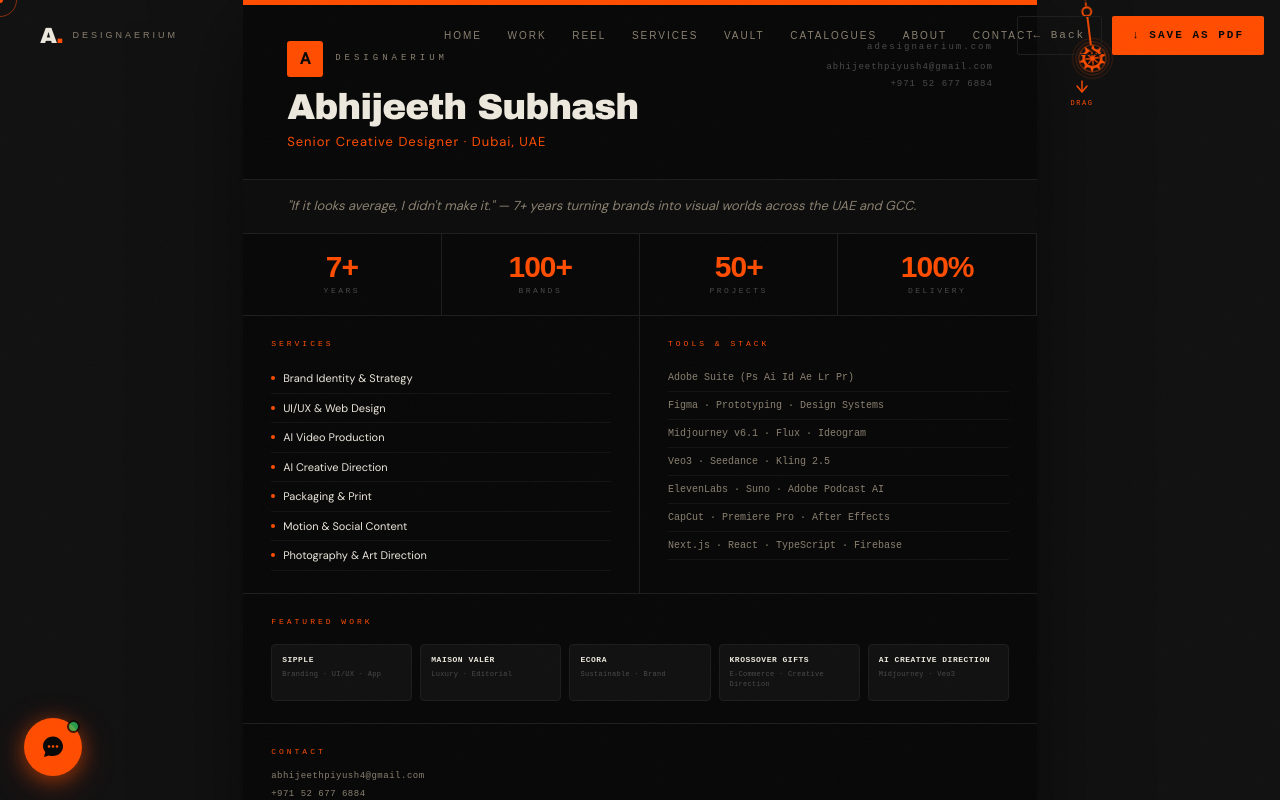
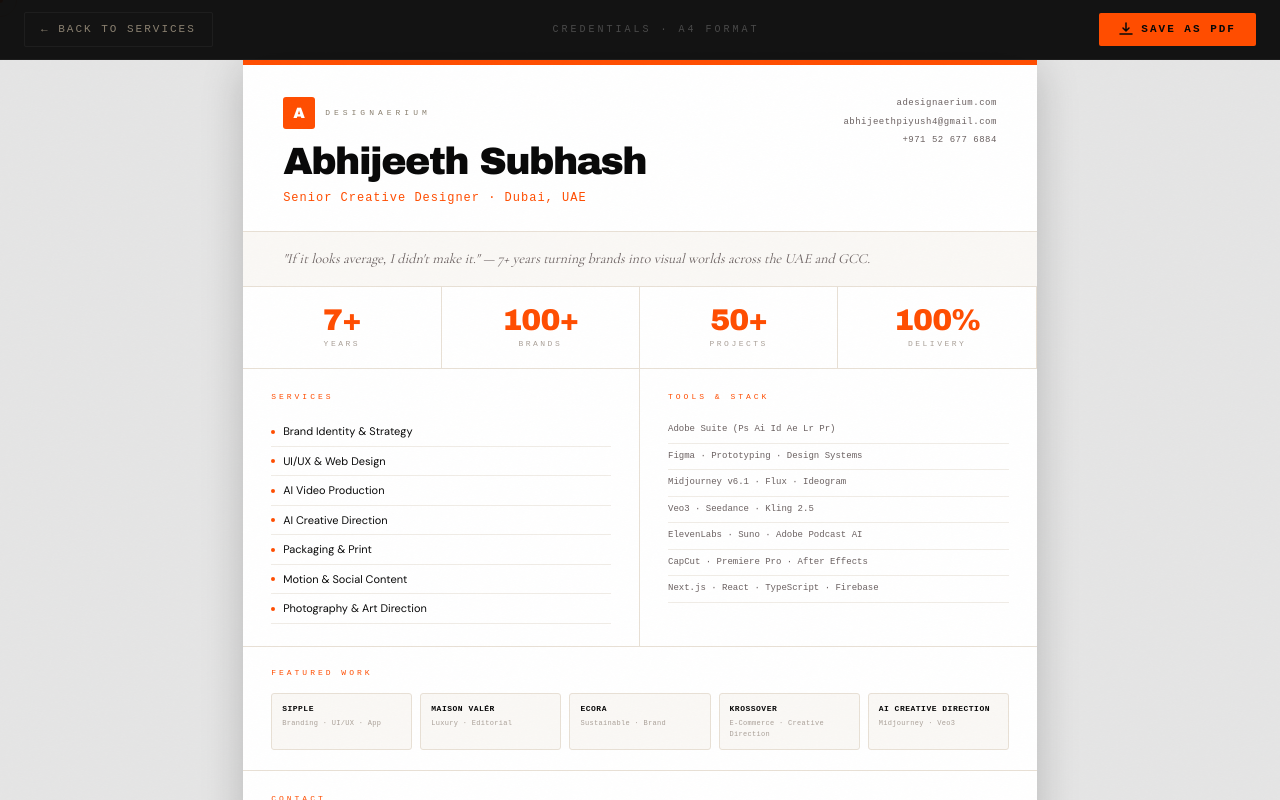
Before and after one commit to Artificer-cloud/adesignaerium, a Next.js app: page /credentials in a window 1280 px wide. Shown: the top 800 px of the page. Built offline with nearby package versions, Linux system fonts and the light colour scheme; a web font is replaced by a local one.

Commit message:
fix: credentials page — clean PDF, back button, hide site chrome

```diff
--- a/src/app/credentials/page.tsx
+++ b/src/app/credentials/page.tsx
@@ -1,154 +1,281 @@
 'use client'
+import { useEffect } from 'react'
+import Link from 'next/link'
 
 export default function CredentialsPage() {
-  const print = () => window.print()
+
+  // Hide navbar, chat, cursor while on this page
+  useEffect(() => {
+    document.body.classList.add('pdf-mode')
+    document.body.style.background = '#e5e5e5'
+    return () => {
+      document.body.classList.remove('pdf-mode')
+      document.body.style.background = ''
+    }
+  }, [])
+
+  const save = () => window.print()
 
   return (
     <>
-      {/* ── Screen: Download button ── */}
-      <div className="screen-only" style={{
-        position:'fixed', top:'16px', right:'16px', zIndex:100,
-        display:'flex', gap:'10px',
+      {/* ── Screen-only toolbar ── */}
+      <div style={{
+        position:'fixed', top:0, left:0, right:0, zIndex:9999,
+        background:'rgba(8,8,8,0.95)', backdropFilter:'blur(12px)',
+        borderBottom:'1px solid #1e1e1e',
+        display:'flex', alignItems:'center', justifyContent:'space-between',
+        padding:'12px 24px',
+      }} className="no-print">
+        <Link href="/services" style={{
+          fontFamily:'monospace', fontSize:'11px', letterSpacing:'2px',
+          color:'#8a8070', textDecoration:'none',
+          display:'flex', alignItems:'center', gap:'8px',
+          border:'1px solid #1e1e1e', padding:'8px 16px', borderRadius:'2px',
+          transition:'all .2s',
         }}>
-        <a href="/services" style={{ fontFamily:'monospace', fontSize:'11px', letterSpacing:'2px', color:'#8a8070', border:'1px solid #1e1e1e', padding:'10px 16px', borderRadius:'2px', textDecoration:'none' }}>
-          ← Back
-        </a>
-        <button onClick={print} style={{
-          fontFamily:'monospace', fontSize:'11px', letterSpacing:'2px', textTransform:'uppercase',
-          background:'#ff4d00', color:'#080808', border:'none', padding:'10px 20px',
-          borderRadius:'2px', cursor:'pointer', fontWeight:700,
+          ← BACK TO SERVICES
+        </Link>
+        <span style={{
+          fontFamily:'monospace', fontSize:'10px', letterSpacing:'3px',
+          color:'#4a4a4a',
+        }}>CREDENTIALS · A4 FORMAT</span>
+        <button onClick={save} style={{
+          fontFamily:'monospace', fontSize:'11px', letterSpacing:'2px',
+          textTransform:'uppercase', background:'#ff4d00', color:'#080808',
+          border:'none', padding:'8px 20px', borderRadius:'2px',
+          cursor:'pointer', fontWeight:700, display:'flex', alignItems:'center', gap:'8px',
         }}>
-          ↓ Save as PDF
+          <svg width="14" height="14" viewBox="0 0 14 14" fill="none">
+            <path d="M7 1v8M7 9L4 6M7 9l3-3M1 12h12" stroke="#080808" strokeWidth="1.5" strokeLinecap="round"/>
+          </svg>
+          Save as PDF
         </button>
       </div>
 
-      {/* ── A4 Credentials Document ── */}
-      <div className="credentials-page" style={{
-        width:'210mm', minHeight:'297mm', margin:'0 auto',
-        background:'#080808', color:'#ede8dd',
-        fontFamily:'DM Sans, sans-serif',
-        padding:'0',
-        boxShadow:'0 20px 80px rgba(0,0,0,0.5)',
+      {/* ── A4 Page wrapper ── */}
+      <div style={{ paddingTop:'60px', paddingBottom:'60px', minHeight:'100vh' }} className="no-print-padding">
+        <div id="pdf-doc" style={{
+          width:'210mm',
+          minHeight:'297mm',
+          margin:'0 auto',
+          background:'#ffffff',
+          color:'#080808',
+          fontFamily:"'DM Sans', 'Helvetica Neue', Arial, sans-serif",
+          boxShadow:'0 8px 40px rgba(0,0,0,0.2)',
+          position:'relative',
+          overflow:'hidden',
         }}>
 
-        {/* Top bar */}
-        <div style={{ height:'5px', background:'#ff4d00' }}/>
+          {/* Orange top bar */}
+          <div style={{ height:'5px', background:'#ff4d00', width:'100%' }}/>
 
-        {/* Header */}
-        <div style={{ padding:'36px 44px 28px', borderBottom:'1px solid #1e1e1e', display:'flex', justifyContent:'space-between', alignItems:'flex-start' }}>
+          {/* ── HEADER ── */}
+          <div style={{
+            padding:'32px 40px 24px',
+            borderBottom:'1px solid #e8e0d5',
+            display:'flex', justifyContent:'space-between', alignItems:'flex-start',
+          }}>
             <div>
-            <div style={{ display:'flex', alignItems:'center', gap:'12px', marginBottom:'12px' }}>
-              <div style={{ width:'36px', height:'36px', background:'#ff4d00', display:'flex', alignItems:'center', justifyContent:'center', fontWeight:800, fontSize:'16px', color:'#080808', borderRadius:'3px', flexShrink:0 }}>A</div>
-              <span style={{ fontFamily:'monospace', fontSize:'9px', letterSpacing:'4px', color:'#8a8070' }}>DESIGNAERIUM</span>
+              {/* Logo mark */}
+              <div style={{ display:'flex', alignItems:'center', gap:'10px', marginBottom:'14px' }}>
+                <div style={{
+                  width:'32px', height:'32px', background:'#ff4d00',
+                  display:'flex', alignItems:'center', justifyContent:'center',
+                  fontFamily:"'Clash Display', Arial Black, sans-serif",
+                  fontWeight:700, fontSize:'15px', color:'#ffffff', borderRadius:'3px',
+                }}>A</div>
+                <span style={{ fontFamily:'monospace', fontSize:'8px', letterSpacing:'4px', color:'#8a8070' }}>
+                  DESIGNAERIUM
+                </span>
               </div>
-            <div style={{ fontFamily:'Clash Display,Arial Black,sans-serif', fontWeight:900, fontSize:'36px', color:'#ede8dd', letterSpacing:'-1px', lineHeight:1.05 }}>Abhijeeth Subhash</div>
-            <div style={{ fontSize:'13px', color:'#ff4d00', marginTop:'5px', letterSpacing:'1px' }}>Senior Creative Designer · Dubai, UAE</div>
+              {/* Name */}
+              <h1 style={{
+                fontFamily:"'Clash Display', Arial Black, sans-serif",
+                fontWeight:700, fontSize:'38px', color:'#080808',
+                letterSpacing:'-1.5px', lineHeight:1, margin:'0 0 8px',
+              }}>Abhijeeth Subhash</h1>
+              <p style={{
+                fontFamily:'monospace', fontSize:'12px', color:'#ff4d00',
+                letterSpacing:'1px', margin:0,
+              }}>Senior Creative Designer · Dubai, UAE</p>
             </div>
+            {/* Contact right */}
             <div style={{ textAlign:'right' }}>
-            <div style={{ fontFamily:'monospace', fontSize:'9px', letterSpacing:'2px', color:'#4a4a4a', marginBottom:'6px' }}>adesignaerium.com</div>
-            <div style={{ fontFamily:'monospace', fontSize:'9px', letterSpacing:'1px', color:'#4a4a4a', marginBottom:'4px' }}>abhijeethpiyush4@gmail.com</div>
-            <div style={{ fontFamily:'monospace', fontSize:'9px', letterSpacing:'1px', color:'#4a4a4a' }}>+971 52 677 6884</div>
+              {[
+                'adesignaerium.com',
+                'abhijeethpiyush4@gmail.com',
+                '+971 52 677 6884',
+              ].map(c => (
+                <div key={c} style={{
+                  fontFamily:'monospace', fontSize:'9px',
+                  color:'#6a6060', letterSpacing:'0.5px', marginBottom:'5px',
+                }}>{c}</div>
+              ))}
             </div>
           </div>
 
-        {/* Tagline */}
-        <div style={{ padding:'16px 44px', background:'#0d0d0d', borderBottom:'1px solid #1e1e1e' }}>
-          <p style={{ fontSize:'13px', fontStyle:'italic', color:'#8a8070', margin:0, lineHeight:1.6 }}>
+          {/* ── TAGLINE ── */}
+          <div style={{ padding:'16px 40px', background:'#faf8f5', borderBottom:'1px solid #e8e0d5' }}>
+            <p style={{
+              fontFamily:"'Cormorant Garamond', 'Georgia', serif",
+              fontStyle:'italic', fontSize:'14px', color:'#6a6060',
+              margin:0, lineHeight:1.6,
+            }}>
               "If it looks average, I didn't make it." — 7+ years turning brands into visual worlds across the UAE and GCC.
             </p>
           </div>
 
-        {/* Stats row */}
-        <div style={{ display:'grid', gridTemplateColumns:'repeat(4,1fr)', borderBottom:'1px solid #1e1e1e' }}>
+          {/* ── STATS ── */}
+          <div style={{ display:'grid', gridTemplateColumns:'repeat(4,1fr)', borderBottom:'1px solid #e8e0d5' }}>
             {[['7+','Years'],['100+','Brands'],['50+','Projects'],['100%','Delivery']].map(([n,l]) => (
-            <div key={l} style={{ padding:'18px 16px', textAlign:'center', borderRight:'1px solid #1e1e1e' }}>
-              <div style={{ fontFamily:'Barlow Condensed, Clash Display, sans-serif', fontWeight:900, fontSize:'30px', color:'#ff4d00', letterSpacing:'-1px', lineHeight:1 }}>{n}</div>
-              <div style={{ fontFamily:'monospace', fontSize:'8px', letterSpacing:'2.5px', color:'#4a4a4a', marginTop:'3px' }}>{l.toUpperCase()}</div>
+              <div key={l} style={{
+                padding:'18px 12px', textAlign:'center',
+                borderRight:'1px solid #e8e0d5',
+              }}>
+                <div style={{
+                  fontFamily:"'Clash Display', Arial Black, sans-serif",
+                  fontWeight:700, fontSize:'30px', color:'#ff4d00',
+                  letterSpacing:'-1px', lineHeight:1,
+                }}>{n}</div>
+                <div style={{
+                  fontFamily:'monospace', fontSize:'8px', letterSpacing:'2.5px',
+                  color:'#aaa098', marginTop:'3px',
+                }}>{l.toUpperCase()}</div>
               </div>
             ))}
           </div>
 
-        {/* Services + Tools */}
-        <div style={{ display:'grid', gridTemplateColumns:'1fr 1fr', borderBottom:'1px solid #1e1e1e' }}>
+          {/* ── SERVICES + TOOLS ── */}
+          <div style={{ display:'grid', gridTemplateColumns:'1fr 1fr', borderBottom:'1px solid #e8e0d5' }}>
             {/* Services */}
-          <div style={{ padding:'22px 28px', borderRight:'1px solid #1e1e1e' }}>
-            <div style={{ fontFamily:'monospace', fontSize:'8px', letterSpacing:'3px', color:'#ff4d00', marginBottom:'14px' }}>SERVICES</div>
-            {['Brand Identity & Strategy','UI/UX & Web Design','AI Video Production','AI Creative Direction','Packaging & Print','Motion & Social Content','Photography & Art Direction'].map(s => (
-              <div key={s} style={{ display:'flex', alignItems:'center', gap:'8px', padding:'6px 0', borderBottom:'1px solid #141414' }}>
+            <div style={{ padding:'22px 28px', borderRight:'1px solid #e8e0d5' }}>
+              <div style={{
+                fontFamily:'monospace', fontSize:'8px', letterSpacing:'3px',
+                color:'#ff4d00', marginBottom:'14px',
+              }}>SERVICES</div>
+              {[
+                'Brand Identity & Strategy',
+                'UI/UX & Web Design',
+                'AI Video Production',
+                'AI Creative Direction',
+                'Packaging & Print',
+                'Motion & Social Content',
+                'Photography & Art Direction',
+              ].map(s => (
+                <div key={s} style={{
+                  display:'flex', alignItems:'center', gap:'8px',
+                  padding:'6px 0', borderBottom:'1px solid #f0ece6',
+                }}>
                   <span style={{ width:'4px', height:'4px', background:'#ff4d00', borderRadius:'50%', flexShrink:0 }}/>
-                <span style={{ fontSize:'11px', color:'#ede8dd' }}>{s}</span>
+                  <span style={{ fontSize:'11px', color:'#080808', fontFamily:"'DM Sans', sans-serif" }}>{s}</span>
                 </div>
               ))}
             </div>
             {/* Tools */}
             <div style={{ padding:'22px 28px' }}>
-            <div style={{ fontFamily:'monospace', fontSize:'8px', letterSpacing:'3px', color:'#ff4d00', marginBottom:'14px' }}>TOOLS & STACK</div>
-            {['Adobe Suite (Ps Ai Id Ae Lr Pr)','Figma · Prototyping · Design Systems','Midjourney v6.1 · Flux · Ideogram','Veo3 · Seedance · Kling 2.5','ElevenLabs · Suno · Adobe Podcast AI','CapCut · Premiere Pro · After Effects','Next.js · React · TypeScript · Firebase'].map(t => (
-              <div key={t} style={{ padding:'6px 0', borderBottom:'1px solid #141414', fontFamily:'monospace', fontSize:'10px', color:'#8a8070' }}>{t}</div>
+              <div style={{
+                fontFamily:'monospace', fontSize:'8px', letterSpacing:'3px',
+                color:'#ff4d00', marginBottom:'14px',
+              }}>TOOLS & STACK</div>
+              {[
+                'Adobe Suite (Ps Ai Id Ae Lr Pr)',
+                'Figma · Prototyping · Design Systems',
+                'Midjourney v6.1 · Flux · Ideogram',
+                'Veo3 · Seedance · Kling 2.5',
+                'ElevenLabs · Suno · Adobe Podcast AI',
+                'CapCut · Premiere Pro · After Effects',
+                'Next.js · React · TypeScript · Firebase',
+              ].map(t => (
+                <div key={t} style={{
+                  padding:'6px 0', borderBottom:'1px solid #f0ece6',
+                  fontFamily:'monospace', fontSize:'9px', color:'#6a6060',
+                }}>{t}</div>
               ))}
             </div>
           </div>
 
-        {/* Featured Work */}
-        <div style={{ padding:'22px 28px', borderBottom:'1px solid #1e1e1e' }}>
-          <div style={{ fontFamily:'monospace', fontSize:'8px', letterSpacing:'3px', color:'#ff4d00', marginBottom:'16px' }}>FEATURED WORK</div>
+          {/* ── FEATURED WORK ── */}
+          <div style={{ padding:'20px 28px', borderBottom:'1px solid #e8e0d5' }}>
+            <div style={{
+              fontFamily:'monospace', fontSize:'8px', letterSpacing:'3px',
+              color:'#ff4d00', marginBottom:'14px',
+            }}>FEATURED WORK</div>
             <div style={{ display:'grid', gridTemplateColumns:'repeat(5,1fr)', gap:'8px' }}>
               {[
-              {name:'SIPPLE',cat:'Branding · UI/UX · App'},
-              {name:'MAISON VALÉR',cat:'Luxury · Editorial'},
-              {name:'ECORA',cat:'Sustainable · Brand'},
-              {name:'KROSSOVER GIFTS',cat:'E-Commerce · Creative Direction'},
-              {name:'AI CREATIVE DIRECTION',cat:'Midjourney · Veo3'},
+                {name:'SIPPLE',        cat:'Branding · UI/UX · App'},
+                {name:'MAISON VALÉR',  cat:'Luxury · Editorial'},
+                {name:'ECORA',         cat:'Sustainable · Brand'},
+                {name:'KROSSOVER',     cat:'E-Commerce · Creative Direction'},
+                {name:'AI CREATIVE DIRECTION', cat:'Midjourney · Veo3'},
               ].map(w => (
-              <div key={w.name} style={{ background:'#111', border:'1px solid #1e1e1e', borderRadius:'4px', padding:'10px 10px' }}>
-                <div style={{ fontFamily:'monospace', fontSize:'8px', fontWeight:700, color:'#ede8dd', letterSpacing:'0.5px', lineHeight:1.3, marginBottom:'4px' }}>{w.name}</div>
-                <div style={{ fontFamily:'monospace', fontSize:'7px', color:'#4a4a4a', letterSpacing:'0.3px' }}>{w.cat}</div>
+                <div key={w.name} style={{
+                  background:'#faf8f5', border:'1px solid #e8e0d5',
+                  borderRadius:'3px', padding:'10px 10px',
+                }}>
+                  <div style={{
+                    fontFamily:'monospace', fontSize:'8px', fontWeight:700,
+                    color:'#080808', letterSpacing:'0.5px', lineHeight:1.3,
+                    marginBottom:'4px',
+                  }}>{w.name}</div>
+                  <div style={{
+                    fontFamily:'monospace', fontSize:'7px', color:'#aaa098',
+                    letterSpacing:'0.3px',
+                  }}>{w.cat}</div>
                 </div>
               ))}
             </div>
           </div>
 
-        {/* Contact + Social */}
+          {/* ── CONTACT + AVAILABILITY ── */}
           <div style={{ padding:'22px 28px 28px', display:'flex', justifyContent:'space-between', alignItems:'flex-end' }}>
             <div>
-            <div style={{ fontFamily:'monospace', fontSize:'8px', letterSpacing:'3px', color:'#ff4d00', marginBottom:'12px' }}>CONTACT</div>
-            <div style={{ display:'flex', flexDirection:'column', gap:'5px' }}>
-              {['abhijeethpiyush4@gmail.com','+971 52 677 6884','adesignaerium.com','linkedin.com/in/abhijeethsubhash','behance.net/abhijeeth-subhash','@wonderartmedia'].map(c => (
-                <div key={c} style={{ fontFamily:'monospace', fontSize:'9px', color:'#8a8070', letterSpacing:'0.5px' }}>{c}</div>
+              <div style={{
+                fontFamily:'monospace', fontSize:'8px', letterSpacing:'3px',
+                color:'#ff4d00', marginBottom:'12px',
+              }}>CONTACT</div>
+              {[
+                'abhijeethpiyush4@gmail.com',
+                '+971 52 677 6884',
+                'adesignaerium.com',
+                'linkedin.com/in/abhijeethsubhash',
+                'behance.net/abhijeeth-subhash',
+                '@wonderartmedia',
+              ].map(c => (
+                <div key={c} style={{
+                  fontFamily:'monospace', fontSize:'9px',
+                  color:'#6a6060', letterSpacing:'0.5px', marginBottom:'4px',
+                }}>{c}</div>
               ))}
             </div>
-          </div>
             <div style={{ textAlign:'right' }}>
-            <div style={{ fontFamily:'Barlow Condensed, Clash Display, sans-serif', fontWeight:900, fontSize:'22px', color:'#ff4d00', letterSpacing:'-1px', lineHeight:1 }}>AVAILABLE</div>
-            <div style={{ fontFamily:'monospace', fontSize:'8px', letterSpacing:'2px', color:'#4a4a4a', marginTop:'3px' }}>FOR NEW PROJECTS</div>
+              <div style={{
+                fontFamily:"'Clash Display', Arial Black, sans-serif",
+                fontWeight:700, fontSize:'28px', color:'#ff4d00',
+                letterSpacing:'-1px', lineHeight:1,
+              }}>AVAILABLE</div>
+              <div style={{
+                fontFamily:'monospace', fontSize:'8px', letterSpacing:'2px',
+                color:'#aaa098', marginTop:'3px',
+              }}>FOR NEW PROJECTS</div>
             </div>
           </div>
 
           {/* Bottom bar */}
-        <div style={{ height:'2px', background:'#1e1e1e' }}/>
+          <div style={{ height:'3px', background:'#e8e0d5', width:'100%' }}/>
+        </div>
       </div>
 
       <style>{`
-        body { background:#111; }
-
-        .credentials-page {
-          margin: 40px auto;
-        }
-
-        .screen-only { display:flex; }
-
+        /* Hide toolbar and padding when printing */
         @media print {
-          .screen-only { display:none !important; }
-          body { background:#080808 !important; margin:0; padding:0; }
-          .credentials-page {
-            margin: 0 !important;
-            box-shadow: none !important;
+          .no-print { display: none !important; }
+          .no-print-padding { padding: 0 !important; }
+          body { background: #ffffff !important; }
+          #pdf-doc {
             width: 100% !important;
             min-height: 100vh !important;
-          }
-          @page {
-            size: A4;
-            margin: 0;
+            box-shadow: none !important;
+            margin: 0 !important;
           }
         }
       `}</style>
--- a/src/app/globals.css
+++ b/src/app/globals.css
@@ -138,3 +138,33 @@
   body { cursor:auto; }
   .cursor-dot, .cursor-ring { display:none; }
 }
+
+
+/* ── PDF / Credentials page — hide all site chrome ─────────────── */
+.pdf-mode nav,
+.pdf-mode [aria-label="Ask Abhi"],
+.pdf-mode [style*="position:fixed"][style*="bottom:24px"],
+.pdf-mode [style*="position: fixed"][style*="bottom: 24px"] {
+  display: none !important;
+  opacity: 0 !important;
+  pointer-events: none !important;
+}
+
+@media print {
+  nav,
+  [aria-label="Ask Abhi"],
+  [class*="cursor"],
+  [style*="position:fixed"],
+  [style*="position: fixed"] {
+    display: none !important;
+  }
+  body {
+    background: #ffffff !important;
+    -webkit-print-color-adjust: exact;
+    print-color-adjust: exact;
+  }
+  @page {
+    size: A4;
+    margin: 0;
+  }
+}
```
Lines whose indentation alone changed are shown as unchanged.
